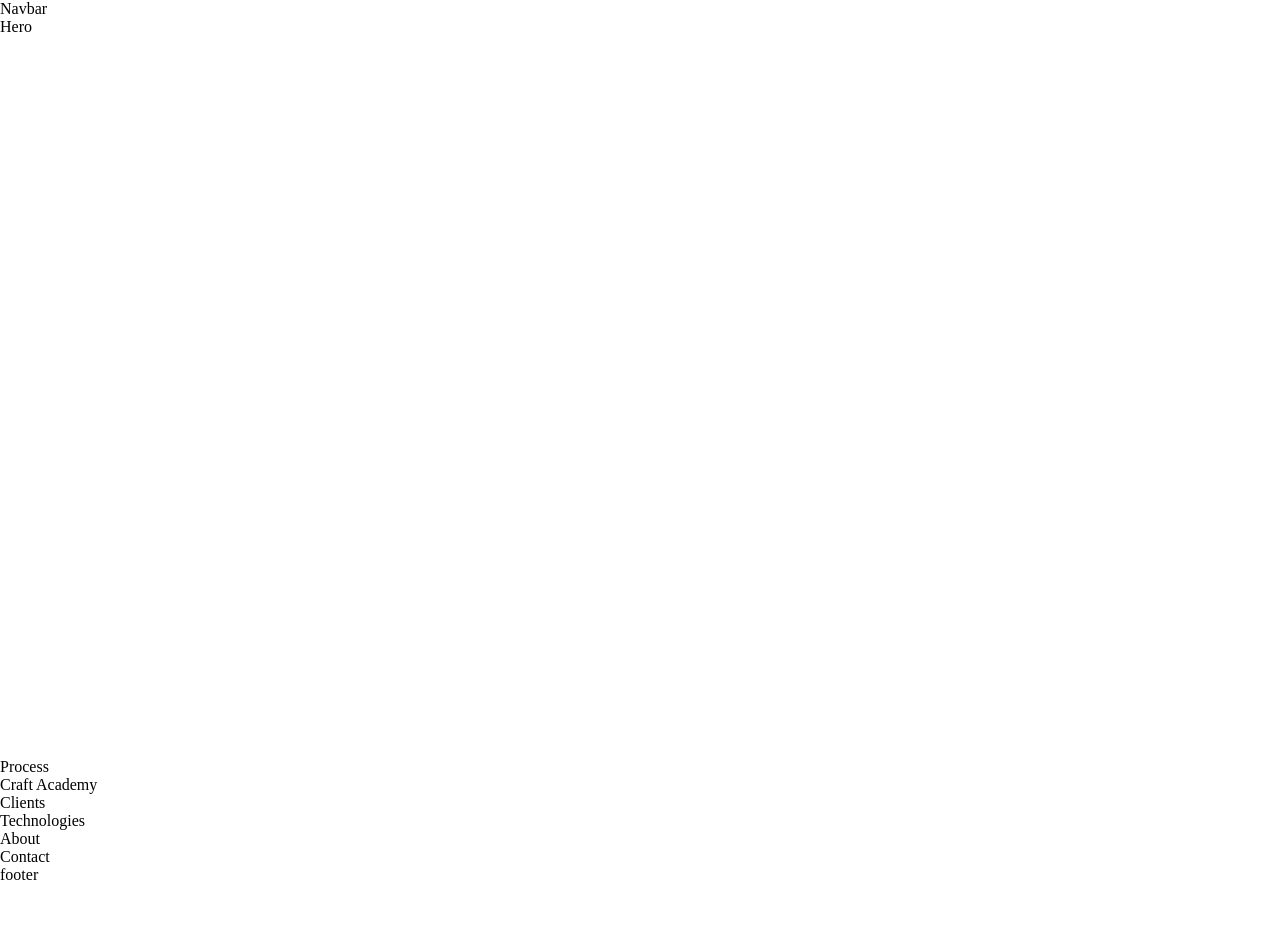
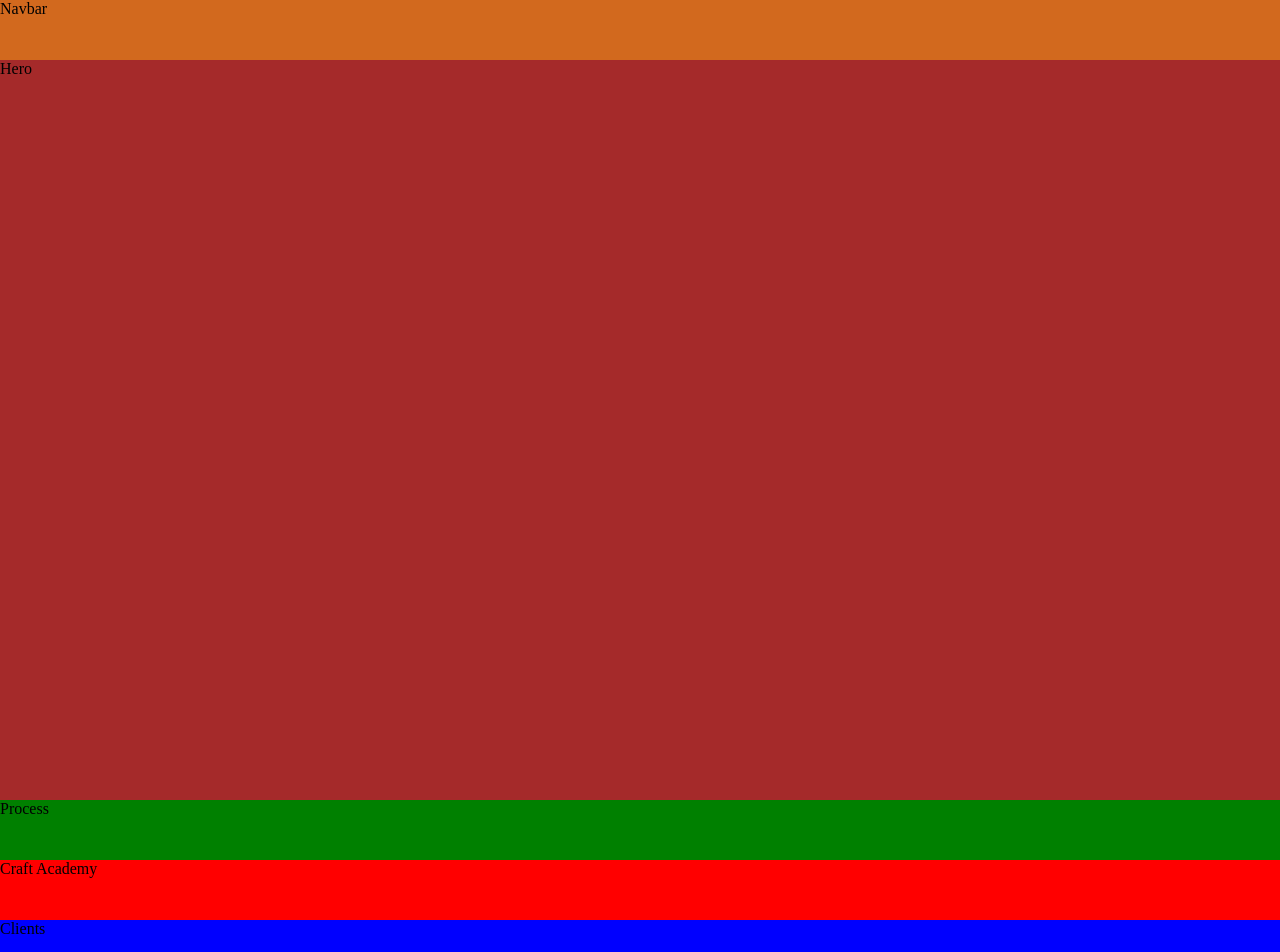
Before and after one commit to lukeperrin10/adaptive_website_2.0, a Next.js app: page / in a window 1280 px wide. Shown: the top 952 px of the page. Before the commit the page ends 884 px from the top, so only its background shows below. Built offline with nearby package versions, Linux system fonts and the light colour scheme; a web font is replaced by a local one.

Commit message:
add files taht got left out last commit

```diff
--- a/layout/Contact.jsx
+++ b/layout/Contact.jsx
@@ -2,7 +2,7 @@ import React from 'react'
 
 const Contact = () => {
   return (
-    <div className="Contact">
+    <div className="contact">
       Contact
     </div>
   )
--- a/sass/pages/_home.scss
+++ b/sass/pages/_home.scss
@@ -3,3 +3,47 @@
   grid-template-rows: calc(100vh - 6rem);
   grid-template-columns: 1fr;
 }
+
+.nav {
+  height: 6rem;
+  background-color: chocolate;
+}
+
+.hero {
+  background-color: brown;
+}
+
+.process {
+  height: 6rem;
+  background-color: green;
+}
+
+.craft-academy {
+  height: 6rem;
+  background-color: red;
+}
+
+.clients {
+  height: 6rem;
+  background-color: blue;
+}
+
+.tech {
+  height: 6rem;
+  background-color: blueviolet;
+}
+
+.about {
+  height: 6rem;
+  background-color: orangered;
+}
+
+.contact {
+  height: 6rem;
+  background-color: pink;
+}
+
+.footer {
+  height: 6rem;
+  background-color: yellow;
+}
--- a/styles/style.css
+++ b/styles/style.css
@@ -93,4 +93,48 @@ body {
   grid-template-columns: 1fr;
 }
 
+.nav {
+  height: 6rem;
+  background-color: chocolate;
+}
+
+.hero {
+  background-color: brown;
+}
+
+.process {
+  height: 6rem;
+  background-color: green;
+}
+
+.craft-academy {
+  height: 6rem;
+  background-color: red;
+}
+
+.clients {
+  height: 6rem;
+  background-color: blue;
+}
+
+.tech {
+  height: 6rem;
+  background-color: blueviolet;
+}
+
+.about {
+  height: 6rem;
+  background-color: orangered;
+}
+
+.contact {
+  height: 6rem;
+  background-color: pink;
+}
+
+.footer {
+  height: 6rem;
+  background-color: yellow;
+}
+
 /*# sourceMappingURL=style.css.map */
```
Also changed, not shown: 1 other file (tests, documents, lock files or other folders).
